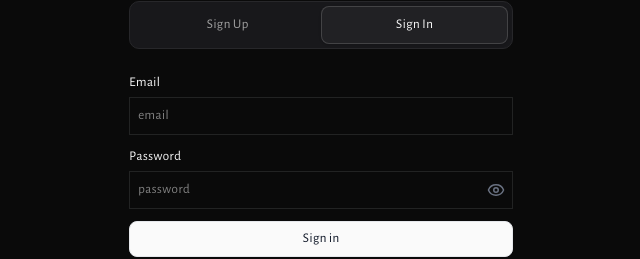
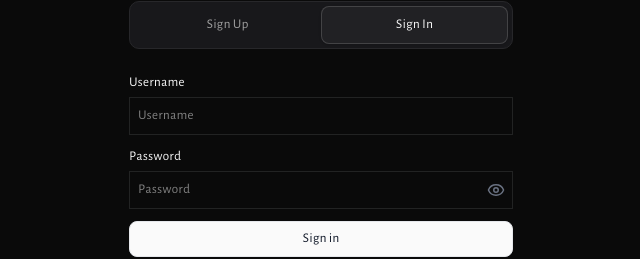
Before and after one commit to DanialZaree/tweeter, a Next.js app: page /auth in a window 1280 px wide. Both pictures are taken after a click on the tab "Sign In". Shown: the part 271-530 px from the top of the page, without its empty margins (319-959 px from the left). Built offline with nearby package versions, Linux system fonts and the light colour scheme.

Commit message:
new tweet dir and login with username

```diff
--- a/app/components/NewTweetForm/index.tsx
+++ b/app/components/NewTweetForm/index.tsx
@@ -62,6 +62,7 @@ export default function NewTweetForm() {
           rows={7}
           placeholder="Enter tweet"
           maxLength={500}
+          dir='auto'
           disabled={isSubmitting}
           className={`${errors.tweet ? 'focus:outline-red-500 border-red-500' : 'focus:outline-white'} pt-3 pb-10 pl-3.5 pr-2 border border-border/60 rounded-md focus:outline-2  focus:-outline-offset-1 w-full font-normal text-white text-lg resize-y disabled:opacity-50`}
         />
--- a/app/components/SignIn/index.tsx
+++ b/app/components/SignIn/index.tsx
@@ -8,7 +8,12 @@ import { login } from '@/app/lib/actions/actionAuth';
 import { z } from 'zod';
 
 const schema = z.object({
-  email: z.email('Invalid email address').toLowerCase(),
+  userName: z
+    .string()
+    .min(3, 'Username must be at least 3 characters')
+    .max(20, 'Username must be less than 20 characters')
+    .regex(/^[a-zA-Z0-9]+$/, 'Username can only contain letters and numbers')
+    .toLowerCase(),
   password: z
     .string()
     .min(6, 'Password must be at least 6 characters')
@@ -29,26 +34,26 @@ export default function SignIn() {
   const [showPassword, setShowPassword] = useState(false);
 
   async function onSubmit(data: FormData) {
-    const result = await login(data.email, data.password);
+    const result = await login(data.userName, data.password);
     if (result && !result.success) {
-      setError('password', { message: result.error || 'Invalid email or password' });
+      setError('password', { message: result.error || 'Invalid userName or password' });
     }
   }
 
   return (
     <form onSubmit={handleSubmit(onSubmit)} className="flex flex-col gap-3 w-full">
-      {/* EMAIL */}
+      {/* userName */}
       <Field.Root className="flex flex-col gap-1">
-        <Field.Label>Email</Field.Label>
+        <Field.Label>Username</Field.Label>
         <Field.Control
-          {...register('email')}
-          name="email"
-          type="email"
-          placeholder="email"
+          {...register('userName')}
+          name="userName"
+          type="text"
+          placeholder="Username"
           required
-          className={`p-2 border ${errors.email ? 'focus:outline-red-500 border-red-500' : 'focus:outline-white'}`}
+          className={`p-2 border ${errors.userName ? 'focus:outline-red-500 border-red-500' : 'focus:outline-white'}`}
         />
-        {errors.email && <p className="text-red-500 text-sm">{errors.email.message}</p>}
+        {errors.userName && <p className="text-red-500 text-sm">{errors.userName.message}</p>}
       </Field.Root>
 
       {/* PASSWORD WITH TOGGLE */}
@@ -59,7 +64,7 @@ export default function SignIn() {
           <Field.Control
             {...register('password')}
             name="password"
-            placeholder="password"
+            placeholder="Password"
             type={showPassword ? 'text' : 'password'}
             required
             className={`p-2 pr-10 border w-full ${errors.password ? 'focus:outline-red-500 border-red-500' : 'focus:outline-white'}`}
--- a/app/lib/actions/actionAuth.ts
+++ b/app/lib/actions/actionAuth.ts
@@ -70,18 +70,18 @@ export async function registerUser(data: RegisterData): Promise<AuthActionResult
   redirect('/');
 }
 
-export async function login(email: string, password: string): Promise<AuthActionResult | undefined> {
-  const normalizedEmail = email?.trim().toLowerCase();
+export async function login(userName: string, password: string): Promise<AuthActionResult | undefined> {
+  const normalizedUserName = userName?.trim().toLowerCase();
   try {
-    await signIn('credentials', { email: normalizedEmail, password, redirect: false });
+    await signIn('credentials', { userName: normalizedUserName, password, redirect: false });
   } catch (error) {
     if (error instanceof AuthError) {
-      return { success: false, error: 'Invalid email or password' };
+      return { success: false, error: 'Invalid userName or password' };
     }
     if (error instanceof Error && error.message.includes('NEXT_REDIRECT')) {
       throw error;
     }
-    return { success: false, error: 'Invalid email or password' };
+    return { success: false, error: 'Invalid userName or password' };
   }
 
   redirect('/');
```
